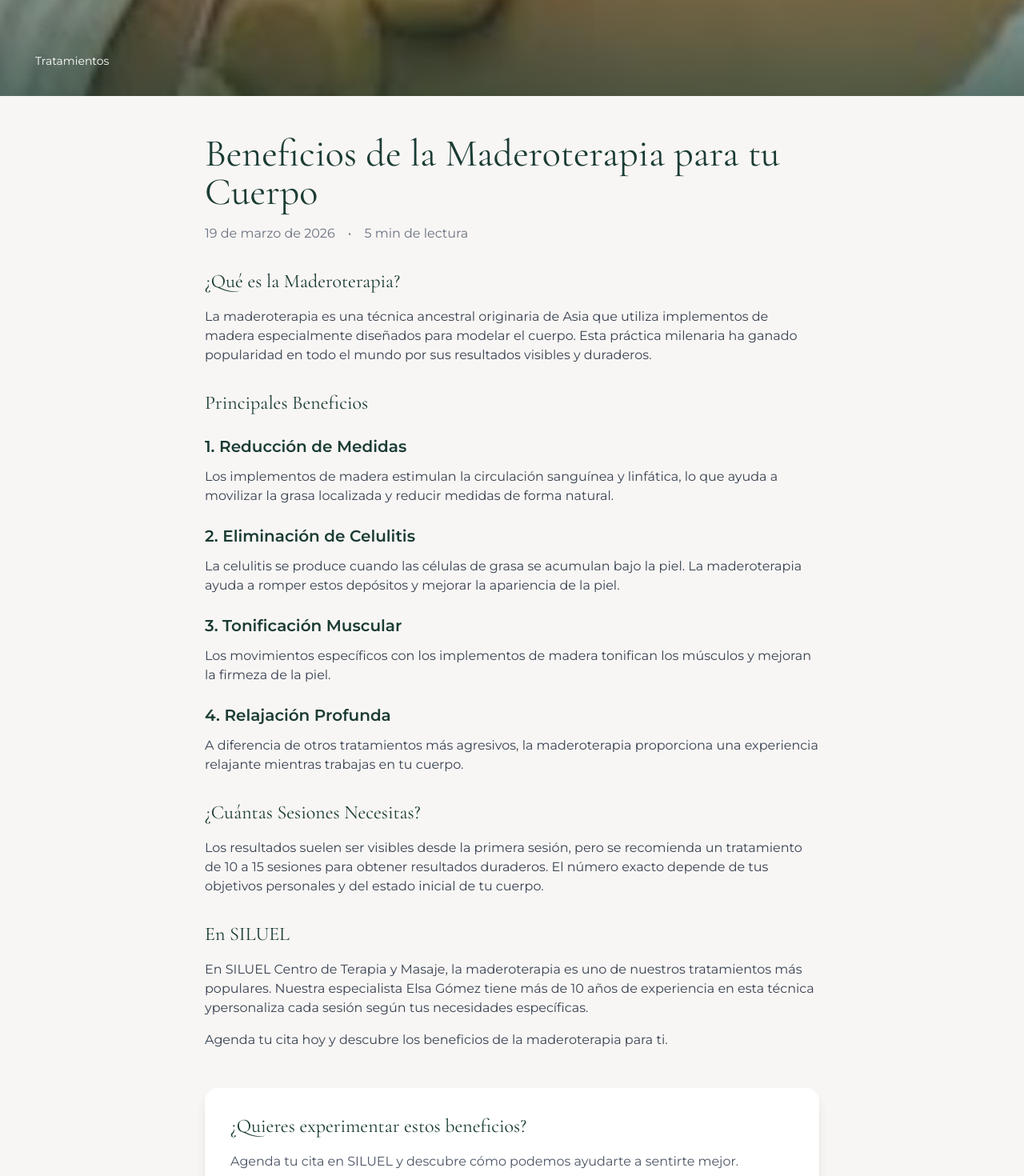
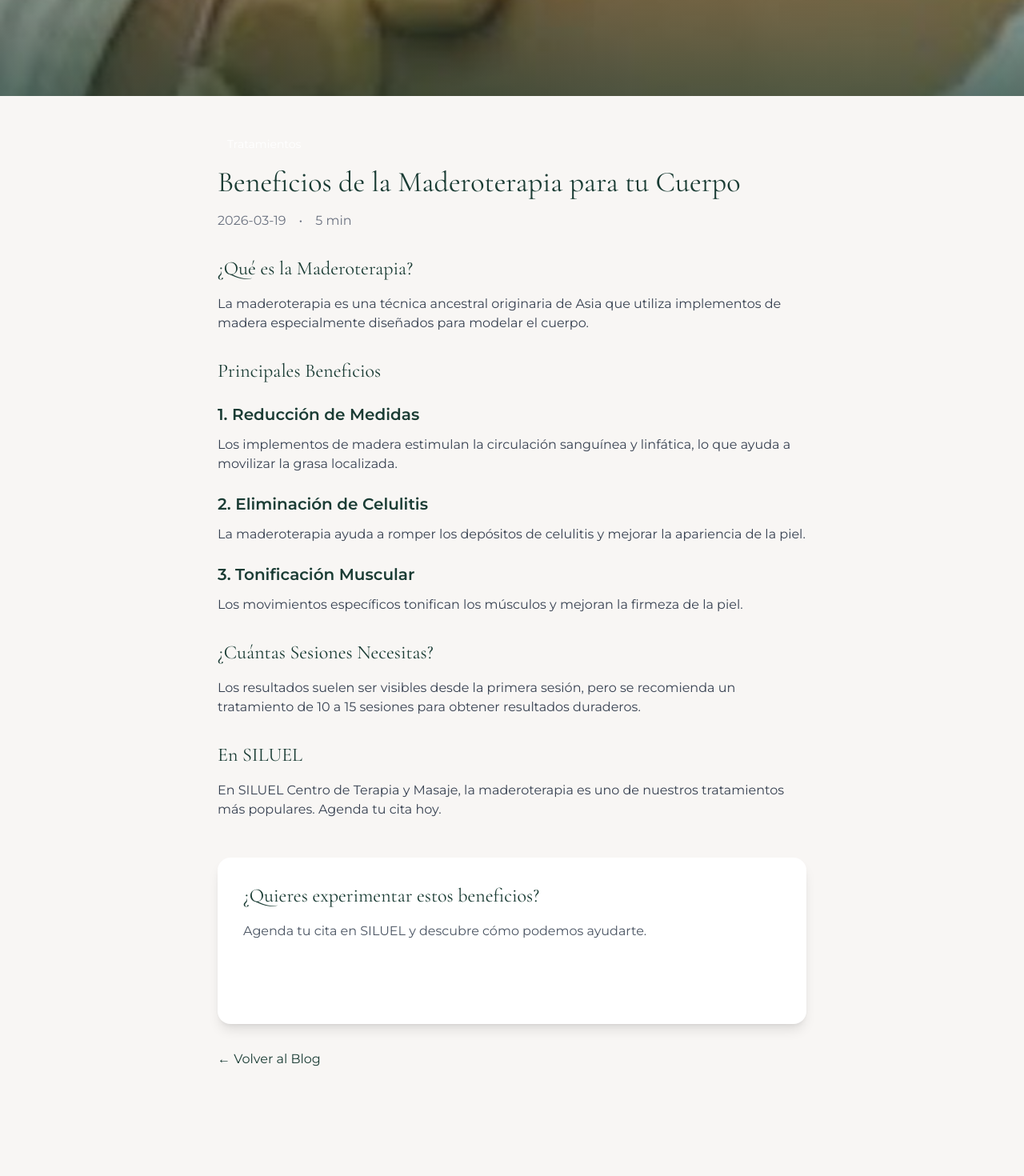
Before and after one commit to zegoqui-svg/Landing, a Next.js app: page /blog/beneficios-maderoterapia in a window 1280 px wide. Shown: the part 280-1750 px from the top of the page at 80% size. After the commit the page ends 1664 px from the top, so only its background shows below. Built offline with nearby package versions, Linux system fonts and the light colour scheme.

Commit message:
SEO: Blog con 4 artículos optimizados para SEO local y trending topics

```diff
--- a/src/app/blog/[slug]/page.tsx
+++ b/src/app/blog/[slug]/page.tsx
@@ -26,31 +26,26 @@ const blogPosts: Record<string, {
     content: `
 ## ¿Qué es la Maderoterapia?
 
-La maderoterapia es una técnica ancestral originaria de Asia que utiliza implementos de madera especialmente diseñados para modelar el cuerpo. Esta práctica milenaria ha ganado popularidad en todo el mundo por sus resultados visibles y duraderos.
+La maderoterapia es una técnica ancestral originaria de Asia que utiliza implementos de madera especialmente diseñados para modelar el cuerpo.
 
 ## Principales Beneficios
 
 ### 1. Reducción de Medidas
-Los implementos de madera estimulan la circulación sanguínea y linfática, lo que ayuda a movilizar la grasa localizada y reducir medidas de forma natural.
+Los implementos de madera estimulan la circulación sanguínea y linfática, lo que ayuda a movilizar la grasa localizada.
 
 ### 2. Eliminación de Celulitis
-La celulitis se produce cuando las células de grasa se acumulan bajo la piel. La maderoterapia ayuda a romper estos depósitos y mejorar la apariencia de la piel.
+La maderoterapia ayuda a romper los depósitos de celulitis y mejorar la apariencia de la piel.
 
 ### 3. Tonificación Muscular
-Los movimientos específicos con los implementos de madera tonifican los músculos y mejoran la firmeza de la piel.
-
-### 4. Relajación Profunda
-A diferencia de otros tratamientos más agresivos, la maderoterapia proporciona una experiencia relajante mientras trabajas en tu cuerpo.
+Los movimientos específicos tonifican los músculos y mejoran la firmeza de la piel.
 
 ## ¿Cuántas Sesiones Necesitas?
 
-Los resultados suelen ser visibles desde la primera sesión, pero se recomienda un tratamiento de 10 a 15 sesiones para obtener resultados duraderos. El número exacto depende de tus objetivos personales y del estado inicial de tu cuerpo.
+Los resultados suelen ser visibles desde la primera sesión, pero se recomienda un tratamiento de 10 a 15 sesiones para obtener resultados duraderos.
 
 ## En SILUEL
 
-En SILUEL Centro de Terapia y Masaje, la maderoterapia es uno de nuestros tratamientos más populares. Nuestra especialista Elsa Gómez tiene más de 10 años de experiencia en esta técnica ypersonaliza cada sesión según tus necesidades específicas.
-
-Agenda tu cita hoy y descubre los beneficios de la maderoterapia para ti.
+En SILUEL Centro de Terapia y Masaje, la maderoterapia es uno de nuestros tratamientos más populares. Agenda tu cita hoy.
     `
   },
   'drenaje-linfatico-post-cirugia': {
@@ -67,34 +62,89 @@ Después de una cirugía estética, el cuerpo necesita recuperarse correctamente
 
 ## Beneficios del Drenaje Linfático Post-Operatorio
 
-### 1. Reduce laInflamación
+### 1. Reduce la Inflamación
 La acumulación de líquidos es común después de cirugías. El drenaje linfático ayuda a eliminar estos líquidos más rápidamente.
 
 ### 2. Acelera la Recuperación
-Al mejorar la circulación, los nutrientes llegan más rápido a los tejidos, acelera la curación.
+Al mejorar la circulación, los nutrientes llegan más rápido a los tejidos.
 
 ### 3. Reduce los Hematomas
-Ayuda a eliminar la sangre acumulada bajo la piel, reduciendo la apariencia de moretones.
-
-### 4. Mejora los Resultados
-Una buena recuperación significa mejores resultados finales de tu cirugía.
-
-## ¿Cuándo Empezar?
-
-Generalmente, el drenaje linfático puede comenzar de 5 a 7 días después de la cirugía, dependiendo del tipo de intervención. Siempre consulta con tu cirujano antes de iniciar cualquier tratamiento.
+Ayuda a eliminar la sangre acumulada bajo la piel.
 
 ## En SILUEL
 
-Contamos con especialistas entrenadas en drenaje linfático post-operatorio. Nuestro enfoque suave y efectivo garantiza una recuperación cómoda y resultados óptimos.
+Contamos con especialistas entrenadas en drenaje linfático post-operatorio.
     `
-  }
+  },
+  'cuantas-sesiones-maderoterapia': {
+    title: 'Cuántas Sesiones de Maderoterapia Necesitas para Ver Resultados',
+    excerpt: 'Te explicamos cuántas sesiones necesitas según tus objetivos: reducción de medidas, celulitis o mantenimiento.',
+    image: '/images/maderoterapia.png',
+    date: '2026-03-20',
+    category: 'Tratamientos',
+    readTime: '5 min',
+    content: `
+## ¿Cuántas Sesiones de Maderoterapia Necesitas?
+
+La respuesta depende de tus objetivos específicos:
+
+### Reducción de Medidas
+10-15 sesiones para ver resultados significativos
+
+### Eliminación de Celulitis
+12-18 sesiones para notar mejoría visible
+
+### Mantenimiento
+1-2 sesiones al mes son suficientes
+
+## Resultados Esperados
+
+- **Primera sesión:** Sensación de piernas más ligeras
+- **5 sesiones:** Reducción de 1-3 cm
+- **10 sesiones:** Resultados significativos
+
+## En SILUEL
+
+Personalizamos cada tratamiento según tus necesidades. Agenda tu cita hoy.
+    `
+  },
+  'reduccion-medidas-guadalajara': {
+    title: 'Reducción de Medidas en Guadalajara: Tratamientos más Efectivos',
+    excerpt: 'Descubre los tratamientos más efectivos para reducir medidas en Guadalajara.',
+    image: '/images/corporales.jpg',
+    date: '2026-03-18',
+    category: 'Tratamientos',
+    readTime: '6 min',
+    content: `
+## Mejores Tratamientos para Reducir Medidas en Guadalajara
+
+En SILUEL ofrecemos los tratamientos más efectivos para reducir medidas:
+
+### Maderoterapia
+Técnica ancestral con implementos de madera que ayuda a movilizar la grasa localizada.
+
+### Tratamientos Reductivos
+Masajes especializados enfocados en reducir medidas y moldear la silueta.
+
+### Vacumterapia
+Técnica de succión que ayuda a romper la grasa localizada.
+
+### Técnicas Colombianas
+Métodos colombianos de moldeado corporal para resultados visibles y duraderos.
+
+## ¿Cuál es el Mejor Tratamiento?
+
+El mejor tratamiento depende de tus necesidades específicas. En SILUEL te asesoramos para elegir el más adecuado para ti.
+
+## Agenda Tu Cita en Guadalajara
+
+Visítanos en Plan de Ayala 1859, INT 28, Guadalajara.
+    `
+  },
 }
 
-// Generate static params for all blog posts
 export async function generateStaticParams() {
-  return Object.keys(blogPosts).map((slug) => ({
-    slug,
-  }))
+  return Object.keys(blogPosts).map((slug) => ({ slug }))
 }
 
 export async function generateMetadata({ params }: Props): Promise<Metadata> {
@@ -102,27 +152,12 @@ export async function generateMetadata({ params }: Props): Promise<Metadata> {
   const post = blogPosts[slug]
 
   if (!post) {
-    return {
-      title: 'Artículo no encontrado | SILUEL',
-    }
+    return { title: 'Artículo no encontrado | SILUEL' }
   }
 
   return {
     title: `${post.title} | SILUEL Blog`,
     description: post.excerpt,
-    openGraph: {
-      title: post.title,
-      description: post.excerpt,
-      type: 'article',
-      url: `https://spa-landing-vert.vercel.app/blog/${slug}`,
-      images: [
-        {
-          url: `https://spa-landing-vert.vercel.app${post.image}`,
-          alt: post.title,
-        }
-      ],
-      publishedTime: post.date,
-    },
   }
 }
 
@@ -134,110 +169,53 @@ export default async function BlogPostPage({ params }: Props) {
     notFound()
   }
 
-  const content = post.content.split('\n').filter(Boolean)
+  const paragraphs = post.content.split('\n').filter(Boolean)
 
   return (
     <div className="min-h-screen bg-brand-sand">
-      {/* Hero Image */}
       <div className="relative h-[50vh]">
-        <Image
-          src={post.image}
-          alt={post.title}
-          fill
-          className="object-cover"
-          priority
-        />
+        <Image src={post.image} alt={post.title} fill className="object-cover" priority />
         <div className="absolute inset-0 bg-gradient-to-t from-brand-dark/70 to-transparent" />
-        <div className="absolute bottom-0 left-0 right-0 p-8">
-          <div className="container mx-auto">
-            <span className="bg-brand-terracotta text-white text-sm px-3 py-1 rounded-full">
-              {post.category}
-            </span>
-          </div>
-        </div>
       </div>
 
-      {/* Content */}
-      <div className="container mx-auto px-4 py-12">
-        <article className="max-w-3xl mx-auto">
-          <h1 className="text-4xl md:text-5xl font-serif text-brand-dark mb-4">
-            {post.title}
-          </h1>
+      <div className="container mx-auto px-4 py-12 max-w-3xl">
+        <span className="bg-brand-terracotta text-white text-sm px-3 py-1 rounded-full">{post.category}</span>
 
-          <div className="flex items-center gap-4 text-gray-500 mb-8">
-            <span>{new Date(post.date).toLocaleDateString('es-MX', {
-              year: 'numeric',
-              month: 'long',
-              day: 'numeric'
-            })}</span>
+        <h1 className="text-4xl font-serif text-brand-dark mt-4 mb-4">{post.title}</h1>
+
+        <div className="flex gap-4 text-gray-500 mb-8">
+          <span>{post.date}</span>
           <span>•</span>
-            <span>{post.readTime} de lectura</span>
+          <span>{post.readTime}</span>
         </div>
 
-          <div className="prose prose-lg max-w-none">
-            {content.map((paragraph, index) => {
+        <div className="prose prose-lg">
+          {paragraphs.map((paragraph, index) => {
             if (paragraph.startsWith('## ')) {
-                return (
-                  <h2 key={index} className="text-2xl font-serif text-brand-dark mt-8 mb-4">
-                    {paragraph.replace('## ', '')}
-                  </h2>
-                )
+              return <h2 key={index} className="text-2xl font-serif text-brand-dark mt-8 mb-4">{paragraph.replace('## ', '')}</h2>
             }
             if (paragraph.startsWith('### ')) {
-                return (
-                  <h3 key={index} className="text-xl font-semibold text-brand-dark mt-6 mb-3">
-                    {paragraph.replace('### ', '')}
-                  </h3>
-                )
+              return <h3 key={index} className="text-xl font-semibold text-brand-dark mt-6 mb-3">{paragraph.replace('### ', '')}</h3>
             }
-              if (paragraph.startsWith('- ')) {
-                return (
-                  <li key={index} className="text-gray-700 ml-4">
-                    {paragraph.replace('- ', '')}
-                  </li>
-                )
+            if (paragraph.startsWith('- ') || /^\d+\.\s/.test(paragraph)) {
+              return <li key={index} className="text-gray-700 ml-4 mb-2">{paragraph.replace(/^-\s/, '').replace(/^\d+\.\s/, '')}</li>
             }
-              if (/^\d+\.\s/.test(paragraph)) {
-                return (
-                  <li key={index} className="text-gray-700 ml-4">
-                    {paragraph}
-                  </li>
-                )
+            if (paragraph.startsWith('**') && paragraph.endsWith('**')) {
+              return <p key={index} className="text-gray-700 mb-4 font-semibold">{paragraph.replace(/\*\*/g, '')}</p>
             }
-              return (
-                <p key={index} className="text-gray-700 mb-4">
-                  {paragraph}
-                </p>
-              )
+            return <p key={index} className="text-gray-700 mb-4">{paragraph}</p>
           })}
         </div>
 
-          {/* CTA */}
         <div className="mt-12 p-8 bg-white rounded-2xl shadow-lg">
-            <h3 className="text-2xl font-serif text-brand-dark mb-4">
-              ¿Quieres experimentar estos beneficios?
-            </h3>
-            <p className="text-gray-600 mb-6">
-              Agenda tu cita en SILUEL y descubre cómo podemos ayudarte a sentirte mejor.
-            </p>
-            <a
-              href="https://wa.me/523339657478"
-              className="inline-block bg-brand-terracotta text-white px-8 py-3 rounded-full font-semibold hover:bg-brand-sage transition-colors"
-            >
+          <h3 className="text-2xl font-serif text-brand-dark mb-4">¿Quieres experimentar estos beneficios?</h3>
+          <p className="text-gray-600 mb-6">Agenda tu cita en SILUEL y descubre cómo podemos ayudarte.</p>
+          <a href="https://wa.me/523339657478" className="inline-block bg-brand-terracotta text-white px-8 py-3 rounded-full font-semibold">
             Agendar por WhatsApp
           </a>
         </div>
-        </article>
 
-        {/* Back to Blog */}
-        <div className="mt-12 text-center">
-          <Link
-            href="/blog"
-            className="text-brand-terracotta hover:underline"
-          >
-            ← Volver al Blog
-          </Link>
-        </div>
+        <Link href="/blog" className="block mt-8 text-brand-terracotta hover:underline">← Volver al Blog</Link>
       </div>
     </div>
   )
--- a/src/app/blog/page.tsx
+++ b/src/app/blog/page.tsx
@@ -62,6 +62,46 @@ const blogPosts = [
     image: '/images/recovery.jpg',
     date: '2026-02-20',
     category: 'Recuperación',
+  },
+  {
+    slug: 'cuantas-sesiones-maderoterapia',
+    title: 'Cuántas Sesiones de Maderoterapia Necesitas para Ver Resultados',
+    excerpt: 'Te explicamos cuántas sesiones necesitas según tus objetivos: reducción de medidas, celulitis o mantenimiento.',
+    image: '/images/maderoterapia.png',
+    date: '2026-03-20',
+    category: 'Tratamientos',
+  },
+  {
+    slug: 'reduccion-medidas-guadalajara',
+    title: 'Reducción de Medidas en Guadalajara: Tratamientos más Efectivos',
+    excerpt: 'Descubre los tratamientos más efectivos para reducir medidas en Guadalajara. Maderoterapia, vacumterapia y más.',
+    image: '/images/corporales.jpg',
+    date: '2026-03-18',
+    category: 'Tratamientos',
+  },
+  {
+    slug: 'mejor-spa-guadalajara',
+    title: 'Cómo Elegir el Mejor Spa en Guadalajara',
+    excerpt: 'Guía completa para elegir el mejor spa y centro de estética en Guadalajara. Tips y recomendaciones.',
+    image: '/images/hero.png',
+    date: '2026-03-16',
+    category: 'Consejos',
+  },
+  {
+    slug: 'costo-maderoterapia',
+    title: 'Cuánto Cuesta la Maderoterapia en Guadalajara',
+    excerpt: 'Todo sobre precios y costos de la maderoterapia en Guadalajara. Qué esperar y qué incluye el tratamiento.',
+    image: '/images/masajes.jpg',
+    date: '2026-03-14',
+    category: 'Información',
+  },
+  {
+    slug: 'levantamiento-gluteos-sin-cirugia',
+    title: 'Levantamiento de Glúteos sin Cirugía: Opciones Disponibles',
+    excerpt: 'Logra glúteos más firmes y levantados sin necesidad de cirugía. Conoce las técnicas más efectivas.',
+    image: '/images/levantamiento-gluteos.jpg',
+    date: '2026-03-12',
+    category: 'Tratamientos',
   },
 ]
 
```
Also changed, not shown: src/app/blog/[slug]/cuantas-sesiones-maderoterapia.md (added, +75 -0 lines), 1 other file (tests, documents, lock files or other folders). Lines whose indentation alone changed are shown as unchanged.
